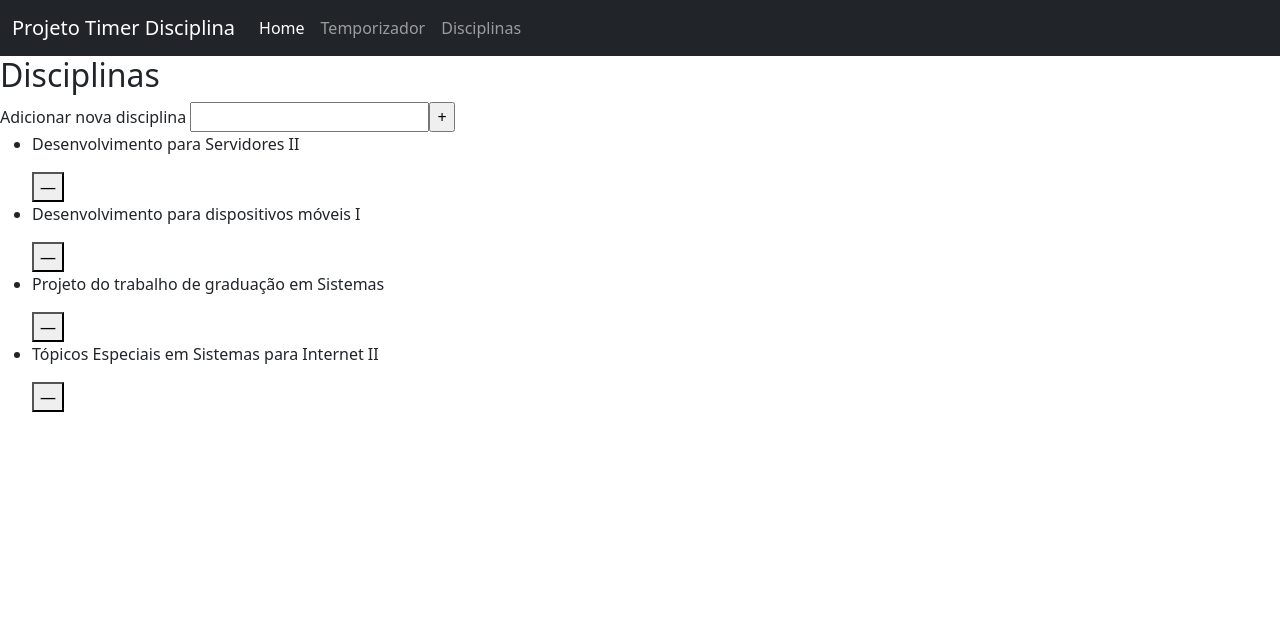
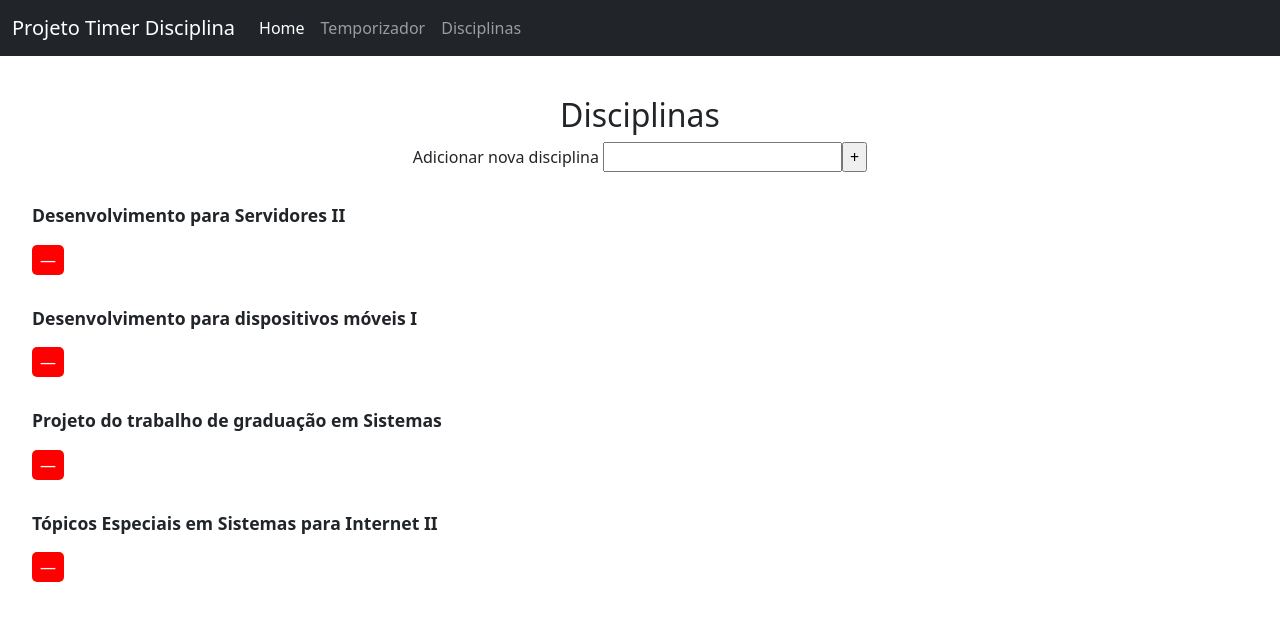
Before and after one commit to isabeela/timer-disciplina-angular, an Angular app: page /disciplina in a window 1280 px wide. Shown: the top 620 px of the page. Built offline with nearby package versions, Linux system fonts and the light colour scheme.

Commit message:
1 file modified

```diff
--- a/src/app/disciplinas/disciplinas.component.css
+++ b/src/app/disciplinas/disciplinas.component.css
@@ -0,0 +1,23 @@
+section {
+  text-align: center;
+  margin: 40px 0;
+}
+
+li {
+  list-style: none;
+  margin-top: 30px;
+  text-align: left;
+}
+
+p {
+  font-size: 1.1rem;
+  font-weight: bold;
+}
+
+button {
+  color: #fff;
+  background-color: red;
+  font-size: 1rem;
+  border-radius: 5px;
+  border-color: transparent;
+}
```
